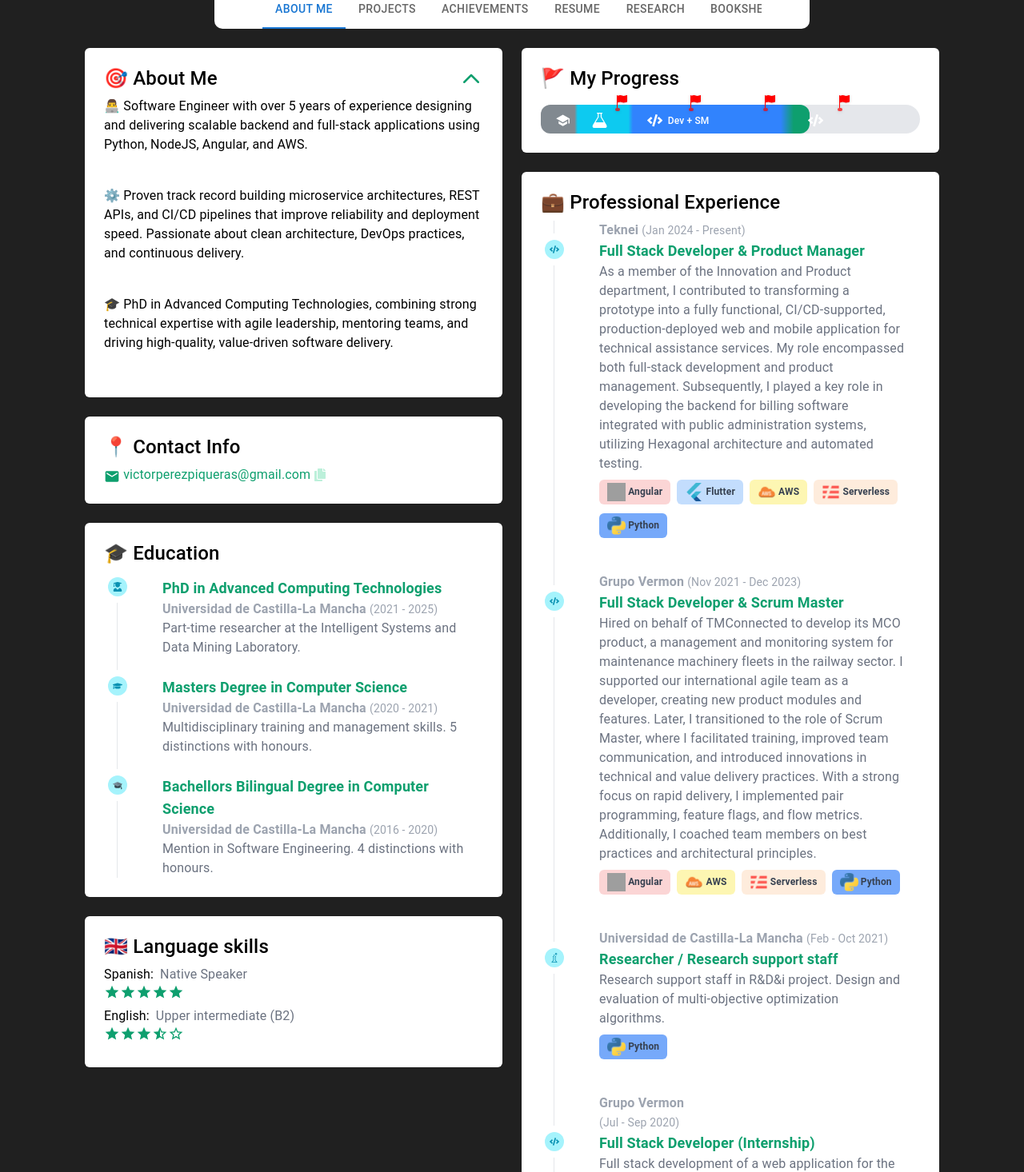
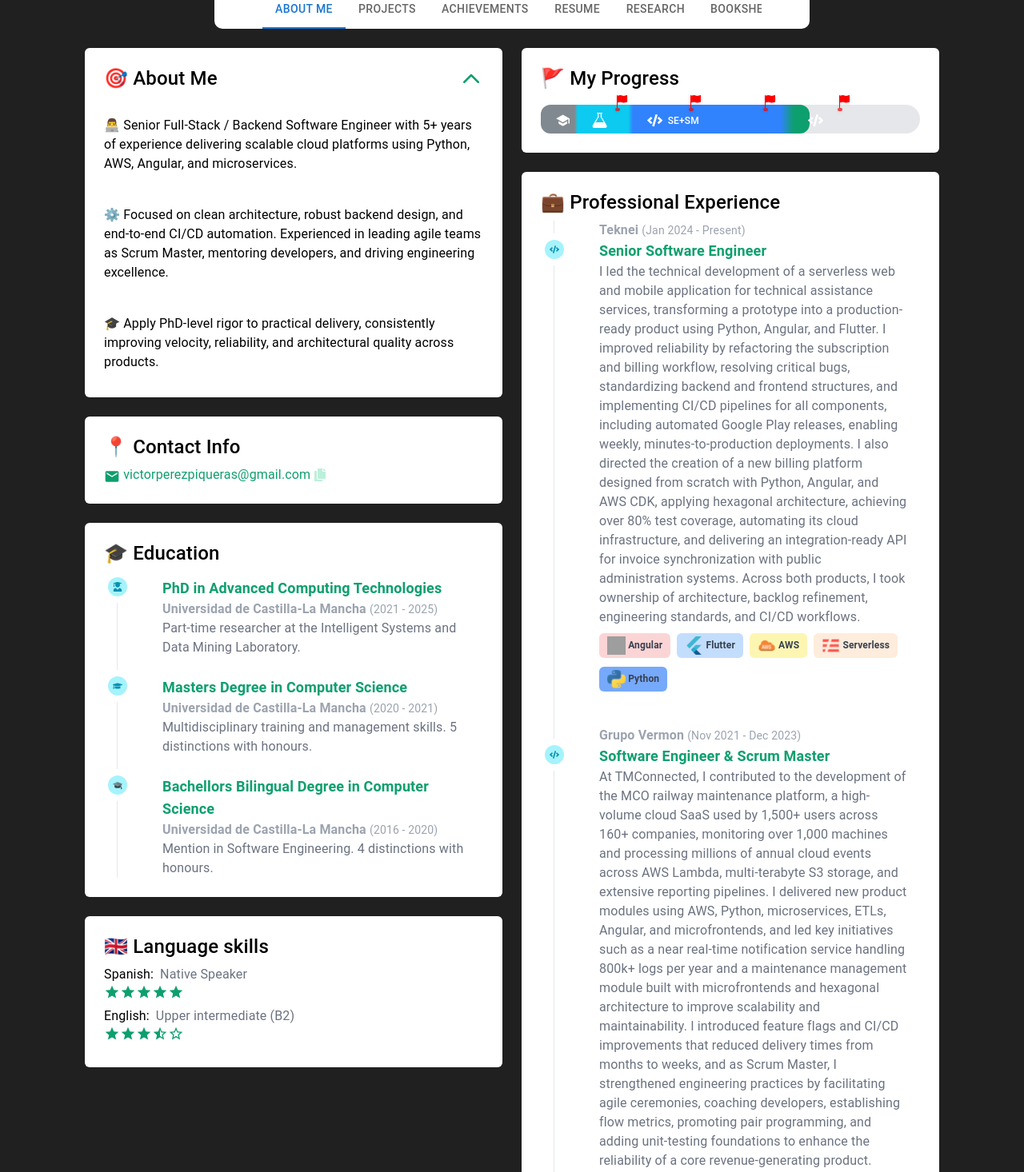
Before and after one commit to victorperezpiqueras/victorperezpiqueras.github.io, a React (Vite) app: page / in a window 1280 px wide. Shown: the part 264-1730 px from the top of the page at 80% size. Built offline with nearby package versions, Linux system fonts and the light colour scheme; grey boxes are pictures that could not be loaded.

Commit message:
update cv

```diff
--- a/src/App.tsx
+++ b/src/App.tsx
@@ -101,17 +101,6 @@ function App() {
 
             <div className="container flex justify-center space-x-4">
               <SocialIcon
-                cssClasses={"bg-black"}
-                link={"https://github.com/victorperezpiqueras"}
-                icon={
-                  <AiFillGithub
-                    color="white"
-                    onClick={() => onClickHeaderLinkAuto("open github profile")}
-                  />
-                }
-              />
-
-              <SocialIcon
                 cssClasses={"bg-blue-700"}
                 link={"https://www.linkedin.com/in/victorperezpiqueras/"}
                 icon={
@@ -120,6 +109,17 @@ function App() {
                     onClick={() =>
                       onClickHeaderLinkAuto("open linkedin profile")
                     }
+                  />
+                }
+              />
+
+              <SocialIcon
+                cssClasses={"bg-black"}
+                link={"https://github.com/victorperezpiqueras"}
+                icon={
+                  <AiFillGithub
+                    color="white"
+                    onClick={() => onClickHeaderLinkAuto("open github profile")}
                   />
                 }
               />
--- a/src/assets/data.json
+++ b/src/assets/data.json
@@ -1,8 +1,20 @@
 {
   "header": {
     "name": "Víctor Pérez Piqueras",
-    "title": "Software Engineer - PhD - Scrum Master",
+    "title": "Senior Software Engineer – PhD – Cloud – Agile",
     "badgeStacks": [
+      {
+        "badges": [
+          {
+            "img": "aws_ccp_logo.png",
+            "url": "https://www.credly.com/badges/baf037ec-9e41-4a46-8c23-6c60c64ef0ee/public_url"
+          },
+          {
+            "img": "aws_saa_logo.png",
+            "url": "https://www.credly.com/badges/7ddc7533-451e-4006-b094-045894b68197/public_url"
+          }
+        ]
+      },
       {
         "badges": [
           {
@@ -16,18 +28,6 @@
           {
             "img": "pspoi_logo.png",
             "url": "https://www.credly.com/badges/3fea66e0-7063-4d19-96f7-29a93b8796ec/public_url"
-          }
-        ]
-      },
-      {
-        "badges": [
-          {
-            "img": "aws_ccp_logo.png",
-            "url": "https://www.credly.com/badges/baf037ec-9e41-4a46-8c23-6c60c64ef0ee/public_url"
-          },
-          {
-            "img": "aws_saa_logo.png",
-            "url": "https://www.credly.com/badges/7ddc7533-451e-4006-b094-045894b68197/public_url"
           }
         ]
       }
@@ -50,9 +50,9 @@
       }
     ],
     "aboutTexts": [
-      "👨‍💻 Software Engineer with over 5 years of experience designing and delivering scalable backend and full-stack applications using Python, NodeJS, Angular, and AWS.",
-      "⚙️ Proven track record building microservice architectures, REST APIs, and CI/CD pipelines that improve reliability and deployment speed. Passionate about clean architecture, DevOps practices, and continuous delivery.",
-      "🎓 PhD in Advanced Computing Technologies, combining strong technical expertise with agile leadership, mentoring teams, and driving high-quality, value-driven software delivery."
+      "👨‍💻 Senior Full-Stack / Backend Software Engineer with 5+ years of experience delivering scalable cloud platforms using Python, AWS, Angular, and microservices.",
+      "⚙️ Focused on clean architecture, robust backend design, and end-to-end CI/CD automation. Experienced in leading agile teams as Scrum Master, mentoring developers, and driving engineering excellence.",
+      "🎓 Apply PhD-level rigor to practical delivery, consistently improving velocity, reliability, and architectural quality across products."
     ],
     "experience": [
       {
@@ -61,7 +61,7 @@
           {
             "startDate": "2019-06-01",
             "endDate": "2019-08-31",
-            "position": "Full Stack Developer (Internship)",
+            "position": "Software Engineer (Internship)",
             "shortPosition": "Intern",
             "description": "Full stack development of a web application for real-time home sensor management and monitoring.",
             "labels": ["angular", "flask", "python"],
@@ -72,7 +72,7 @@
           {
             "startDate": "2020-07-01",
             "endDate": "2020-09-30",
-            "position": "Full Stack Developer (Internship)",
+            "position": "Software Engineer (Internship)",
             "shortPosition": "Intern",
             "description": "Full stack development of a web application for the creation and management of dynamic forms to control incidents in companies.",
             "labels": ["angular", "aws", "serverless", "python"],
@@ -88,9 +88,9 @@
           {
             "startDate": "2021-02-01",
             "endDate": "2021-10-31",
-            "position": "Researcher / Research support staff",
+            "position": "Researcher",
             "shortPosition": "R&D",
-            "description": "Research support staff in R&D&i project. Design and evaluation of multi-objective optimization algorithms.",
+            "description": "Designed and evaluated multi-objective optimization algorithms as part of R&D projects, using Python, Pandas, Numpy and Matplotlib.",
             "labels": ["python"],
             "color": "#0DCAF0",
             "type": "rdi",
@@ -104,9 +104,9 @@
           {
             "startDate": "2021-11-01",
             "endDate": "2023-12-31",
-            "position": "Full Stack Developer & Scrum Master",
-            "shortPosition": "Dev + SM",
-            "description": "Hired on behalf of TMConnected to develop its MCO product, a management and monitoring system for maintenance machinery fleets in the railway sector. I supported our international agile team as a developer, creating new product modules and features. Later, I transitioned to the role of Scrum Master, where I facilitated training, improved team communication, and introduced innovations in technical and value delivery practices. With a strong focus on rapid delivery, I implemented pair programming, feature flags, and flow metrics. Additionally, I coached team members on best practices and architectural principles.",
+            "position": "Software Engineer & Scrum Master",
+            "shortPosition": "SE+SM",
+            "description": "At TMConnected, I contributed to the development of the MCO railway maintenance platform, a high-volume cloud SaaS used by 1,500+ users across 160+ companies, monitoring over 1,000 machines and processing millions of annual cloud events across AWS Lambda, multi-terabyte S3 storage, and extensive reporting pipelines. I delivered new product modules using AWS, Python, microservices, ETLs, Angular, and microfrontends, and led key initiatives such as a near real-time notification service handling 800k+ logs per year and a maintenance management module built with microfrontends and hexagonal architecture to improve scalability and maintainability. I introduced feature flags and CI/CD improvements that reduced delivery times from months to weeks, and as Scrum Master, I strengthened engineering practices by facilitating agile ceremonies, coaching developers, establishing flow metrics, promoting pair programming, and adding unit-testing foundations to enhance the reliability of a core revenue-generating product.",
             "labels": ["angular", "aws", "serverless", "python"],
             "color": "#3183FD",
             "type": "dev",
@@ -120,9 +120,9 @@
           {
             "startDate": "2024-01-01",
             "endDate": null,
-            "position": "Full Stack Developer & Product Manager",
-            "shortPosition": "Dev + PM",
-            "description": "As a member of the Innovation and Product department, I contributed to transforming a prototype into a fully functional, CI/CD-supported, production-deployed web and mobile application for technical assistance services. My role encompassed both full-stack development and product management. Subsequently, I played a key role in developing the backend for billing software integrated with public administration systems, utilizing Hexagonal architecture and automated testing.",
+            "position": "Senior Software Engineer",
+            "shortPosition": "Senior SE",
+            "description": "I led the technical development of a serverless web and mobile application for technical assistance services, transforming a prototype into a production-ready product using Python, Angular, and Flutter. I improved reliability by refactoring the subscription and billing workflow, resolving critical bugs, standardizing backend and frontend structures, and implementing CI/CD pipelines for all components, including automated Google Play releases, enabling weekly, minutes-to-production deployments. I also directed the creation of a new billing platform designed from scratch with Python, Angular, and AWS CDK, applying hexagonal architecture, achieving over 80% test coverage, automating its cloud infrastructure, and delivering an integration-ready API for invoice synchronization with public administration systems. Across both products, I took ownership of architecture, backlog refinement, engineering standards, and CI/CD workflows.",
             "labels": ["angular", "flutter", "aws", "serverless", "python"],
             "color": "#0E9F6E",
             "type": "dev",
--- a/src/pages/AboutMe/AboutMe.tsx
+++ b/src/pages/AboutMe/AboutMe.tsx
@@ -143,8 +143,8 @@ function AboutMe(props: AboutMeProps) {
             <div className="pb-0">
               {props.aboutData.aboutTexts.map((text) => (
                 <div key={uuid()}>
+                  <br />
                   <p>{text}</p>
-                  <br />
                 </div>
               ))}
             </div>
```
Also changed, not shown: 1 other file (tests, documents, lock files or other folders).
